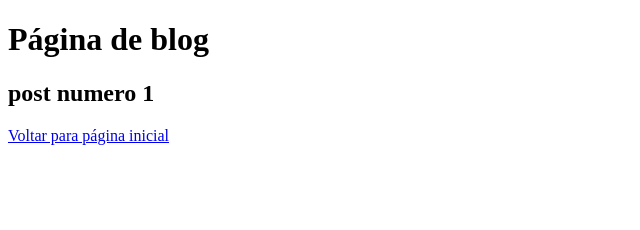
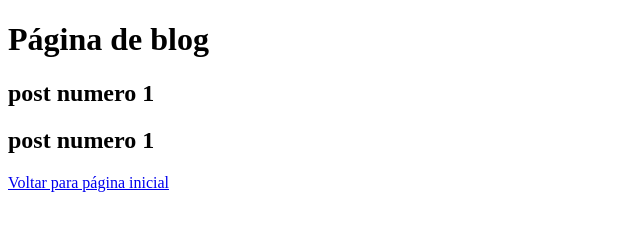
Before and after one commit to alpcarvalho/aulagithub, a plain HTML site: page blog.html in a window 1280 px wide. Shown: the whole page, without its empty margins (0-640 px from the left). Drawn offline with Linux system fonts and the light colour scheme.

Commit message:
foi incluido um subtitulo

```diff
--- a/blog.html
+++ b/blog.html
@@ -8,6 +8,7 @@
 <body>
     <h1>Página de blog</h1>
     <h2>post numero 1</h2>
+    <h2>post numero 1</h2>
     <a href="index.html">Voltar para página inicial</a>
 </body>
 </html>
```
